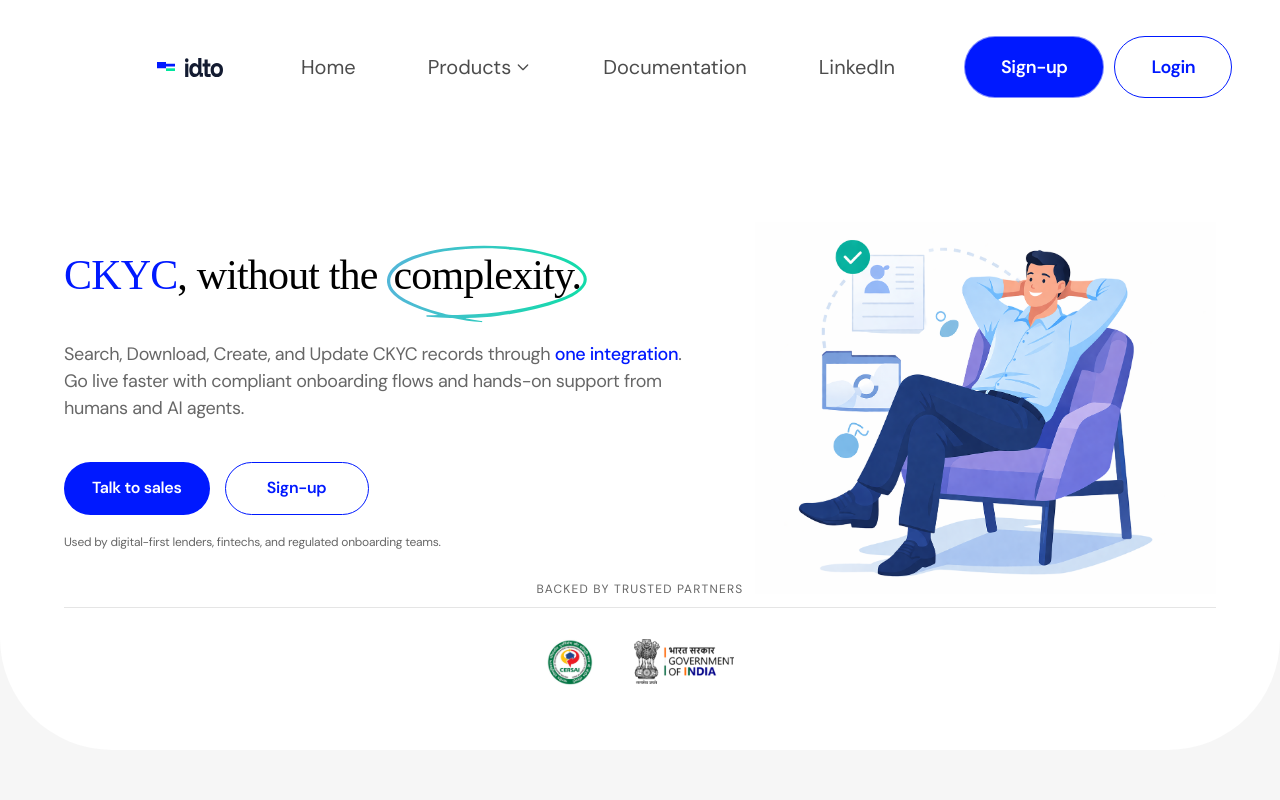
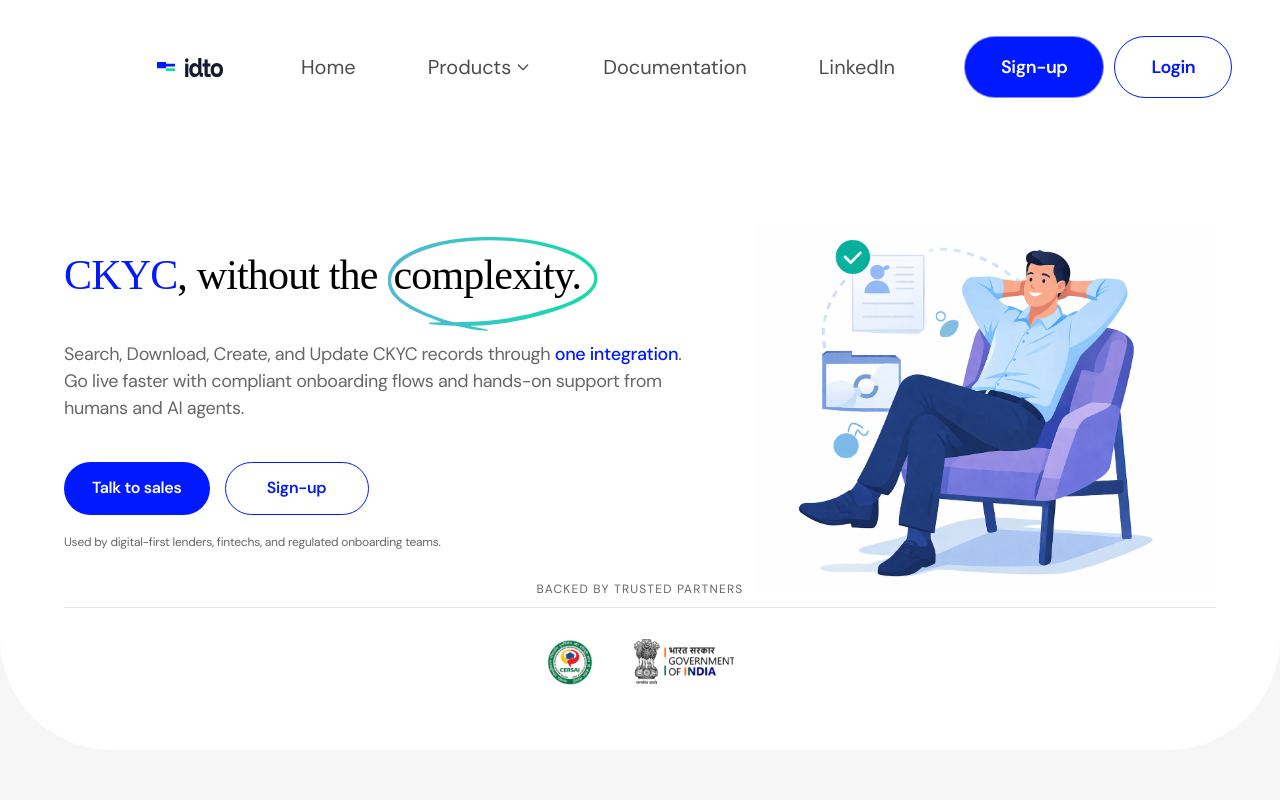
Before and after one commit to tojo04/idto-website, a React (Vite) app: page /products/CKYC in a window 1280 px wide. Shown: the top 800 px of the page. Built offline with nearby package versions, Linux system fonts and the light colour scheme; a web font is replaced by a local one.

Commit message:
checkpoint 22

```diff
--- a/src/components/CKYCPage/HeroSection.tsx
+++ b/src/components/CKYCPage/HeroSection.tsx
@@ -22,13 +22,13 @@ export default function HeroSection() {
               <span className="text-primary">CKYC</span>, without the{" "}
               <span
                 className="relative inline-block"
-                style={{ padding: "0.05em 0.15em" }}
+                style={{ padding: "0.05em 0.4em 0.05em 0.15em" }}
               >
                 complexity.
                 <img
                   aria-hidden="true"
                   src={complexityVector}
-                  className="absolute pointer-events-none select-none w-[210%] h-[160%] lg:w-[260%] lg:h-[160%]"
+                  className="absolute pointer-events-none select-none w-[260%] h-[160%] lg:w-[310%] lg:h-[160%]"
                   style={{
                     top: "65%",
                     left: "50%",
```
Also changed, not shown: src/assets/product_pages/ckyc/complexity_vector_hero.svg.
